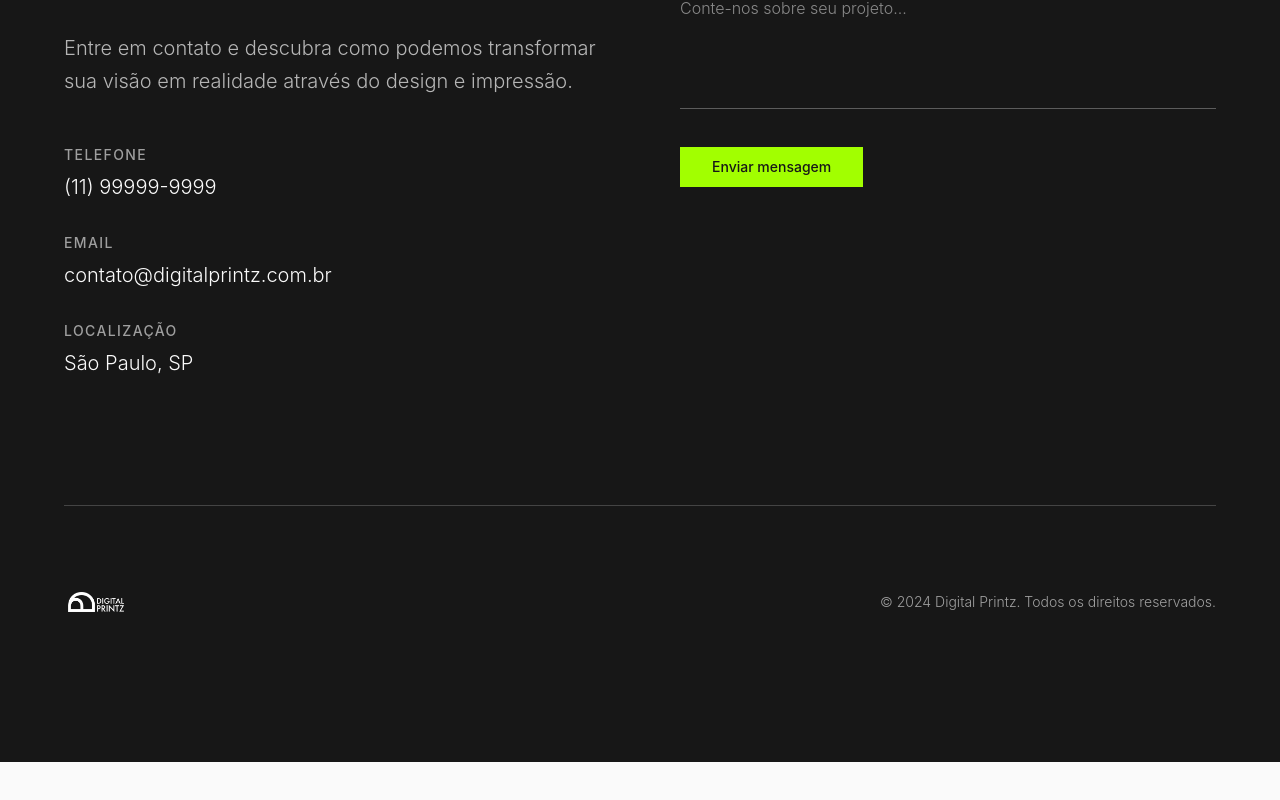
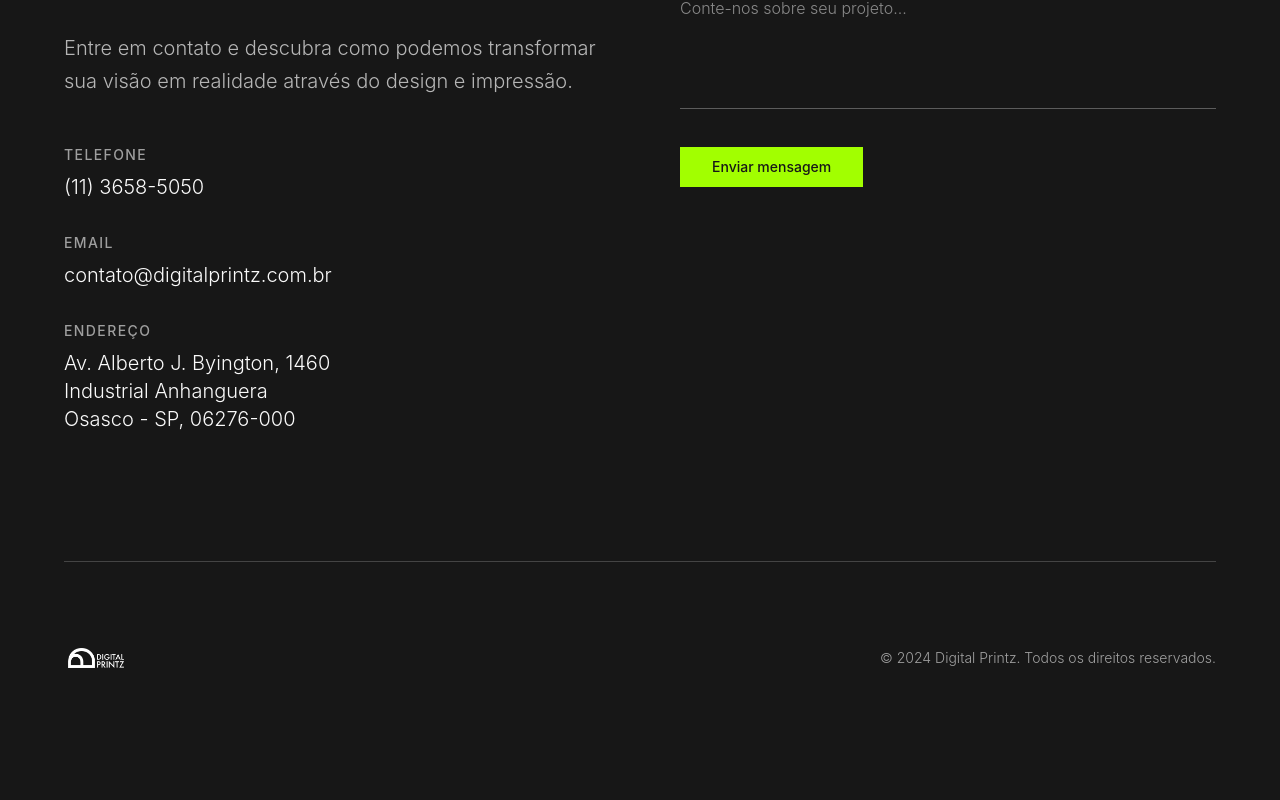
Before and after one commit to nederperfomance/digitalprintz, a React (Vite) app: page / in a window 1280 px wide. Shown: the part 8089-8889 px from the top of the page. Before the commit the page ends 8851 px from the top, so only its background shows below. Built offline with nearby package versions, Linux system fonts and the light colour scheme.

Commit message:
Update footer contact information

```diff
--- a/src/components/ModernContact.tsx
+++ b/src/components/ModernContact.tsx
@@ -22,7 +22,7 @@ const ModernContact = () => {
             <div className="space-y-8">
               <div>
                 <h3 className="text-sm font-medium text-background/60 tracking-widest mb-2">TELEFONE</h3>
-                <p className="text-xl font-light">(11) 99999-9999</p>
+                <p className="text-xl font-light">(11) 3658-5050</p>
               </div>
 
               <div>
@@ -31,8 +31,8 @@ const ModernContact = () => {
               </div>
 
               <div>
-                <h3 className="text-sm font-medium text-background/60 tracking-widest mb-2">LOCALIZAÇÃO</h3>
-                <p className="text-xl font-light">São Paulo, SP</p>
+                <h3 className="text-sm font-medium text-background/60 tracking-widest mb-2">ENDEREÇO</h3>
+                <p className="text-xl font-light">Av. Alberto J. Byington, 1460<br />Industrial Anhanguera<br />Osasco - SP, 06276-000</p>
               </div>
             </div>
           </div>
```
